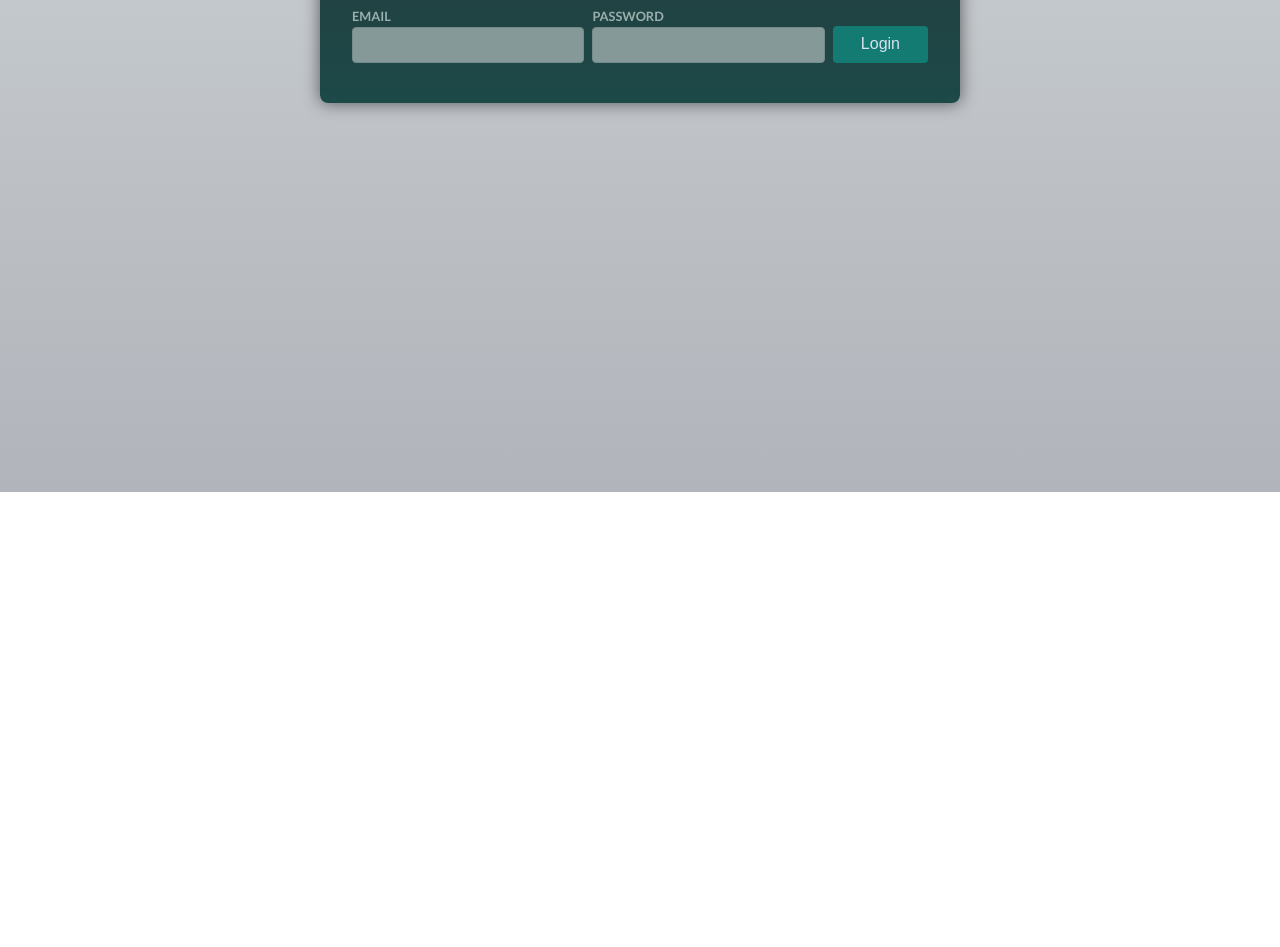
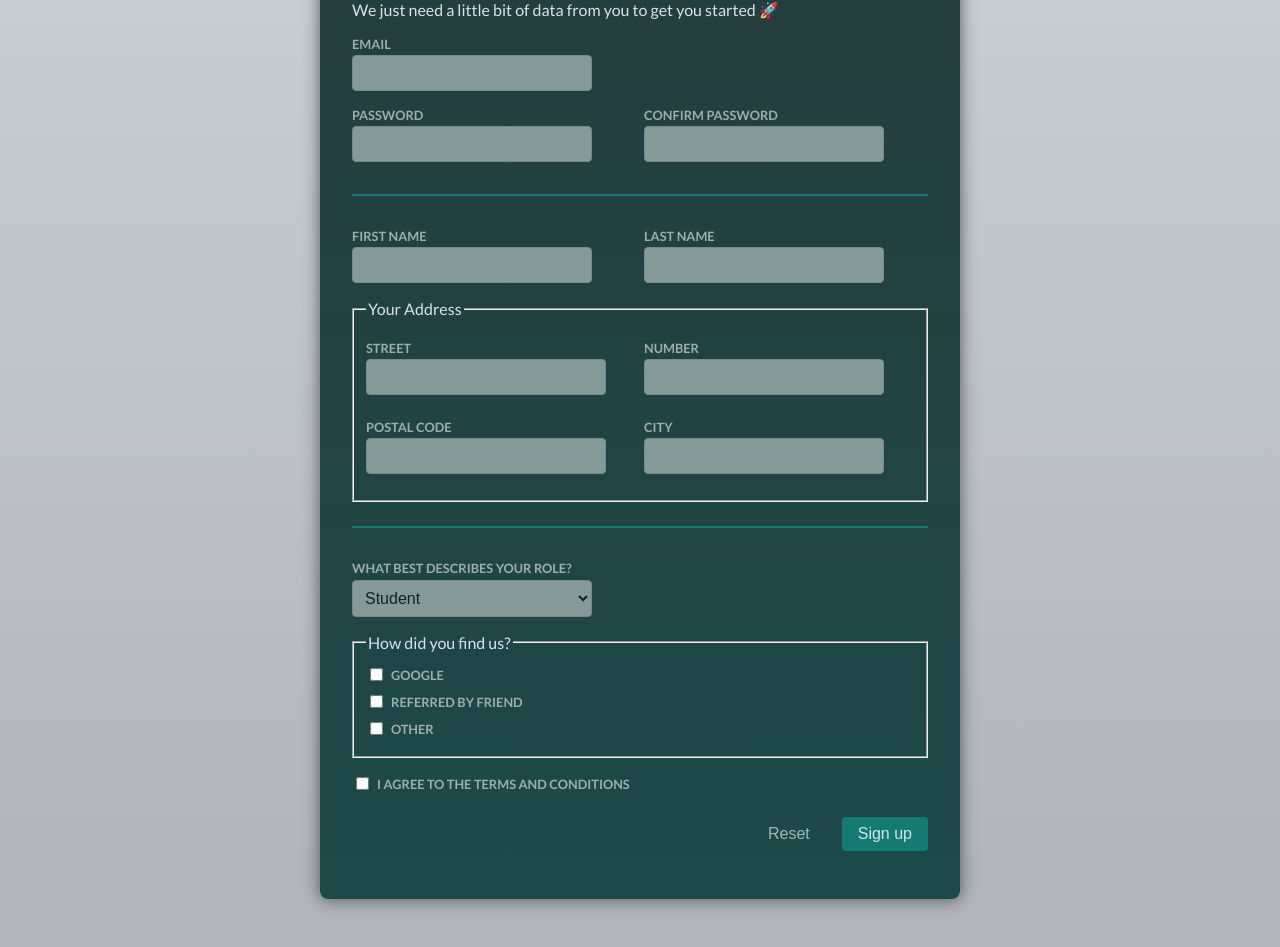
Before and after one commit to KevinMaldonado-KM/AngularDeepDiveTemplateDrivenReactive, an Angular app: page / in a window 1280 px wide. Shown: the part 340-1287 px from the top of the page. Before the commit the page ends 832 px from the top, so only its background shows below. Built offline with nearby package versions, Linux system fonts and the light colour scheme.

Commit message:
Ajout de la gestion du formulaire d'inscription avec validation des champs et affichage des erreurs - SECTION 13 COURS 261 DONE

```diff
--- a/src/app/app.component.html
+++ b/src/app/app.component.html
@@ -3,4 +3,4 @@
   <h1>Angular Forms</h1>
 </header>
 
-<app-login />
+<app-signup />
--- a/src/app/app.component.ts
+++ b/src/app/app.component.ts
@@ -1,11 +1,12 @@
 import { Component } from '@angular/core';
 
 import { LoginComponent } from './auth/login/login.component';
+import { SignupComponent } from "./auth/signup/signup.component";
 
 @Component({
   selector: 'app-root',
   standalone: true,
   templateUrl: './app.component.html',
-  imports: [LoginComponent],
+  imports: [LoginComponent, SignupComponent],
 })
 export class AppComponent {}
--- a/src/app/auth/signup/signup.component.html
+++ b/src/app/auth/signup/signup.component.html
@@ -1,19 +1,20 @@
-<form>
+<form [formGroup]="form" (ngSubmit)="onSubmit()">
   <h2>Welcome on board!</h2>
   <p>We just need a little bit of data from you to get you started 🚀</p>
 
   <div class="control">
     <label for="email">Email</label>
-    <input id="email" type="email" name="email" />
+    <input id="email" type="email" name="email" formControlName="email" />
   </div>
 
-  <div class="control-row">
+  <div class="control-row" formGroupName="passwords">
     <div class="control">
       <label for="password">Password</label>
       <input
         id="password"
         type="password"
         name="password"
+        formControlName="password"
       />
     </div>
 
@@ -23,6 +24,7 @@
         id="confirm-password"
         type="password"
         name="confirm-password"
+        formControlName="confirmPassword"
       />
     </div>
   </div>
@@ -37,6 +39,7 @@
           type="text"
           id="first-name"
           name="first-name"
+          formControlName="firstName"
         />
       </div>
 
@@ -46,34 +49,50 @@
           type="text"
           id="last-name"
           name="last-name"
+          formControlName="lastName"
         />
       </div>
     </div>
 
-    <fieldset>
+    <fieldset formGroupName="address">
       <legend>Your Address</legend>
 
       <div class="control-row">
         <div class="control">
           <label for="street">Street</label>
-          <input type="text" id="street" name="street" />
+          <input
+            type="text"
+            id="street"
+            name="street"
+            formControlName="street"
+          />
         </div>
 
         <div class="control">
           <label for="number">Number</label>
-          <input type="text" id="number" name="number" />
+          <input
+            type="text"
+            id="number"
+            name="number"
+            formControlName="number"
+          />
         </div>
       </div>
 
       <div class="control-row">
         <div class="control">
           <label for="postal-code">Postal Code</label>
-          <input type="text" id="postal-code" name="postal-code" />
+          <input
+            type="text"
+            id="postal-code"
+            name="postal-code"
+            formControlName="postalCode"
+          />
         </div>
 
         <div class="control">
           <label for="city">City</label>
-          <input type="text" id="city" name="city" />
+          <input type="text" id="city" name="city" formControlName="city" />
         </div>
       </div>
     </fieldset>
@@ -84,7 +103,7 @@
   <div class="control-row">
     <div class="control">
       <label for="role">What best describes your role?</label>
-      <select id="role" name="role">
+      <select id="role" name="role" formControlName="role">
         <option value="student">Student</option>
         <option value="teacher">Teacher</option>
         <option value="employee">Employee</option>
@@ -94,54 +113,43 @@
     </div>
   </div>
 
-  <fieldset>
+  <fieldset formArrayName="source">
     <legend>How did you find us?</legend>
     <div class="control">
-      <input
-        type="checkbox"
-        id="google"
-        name="acquisition"
-        value="google"
-      />
+      <input type="checkbox" id="google" name="acquisition" value="google" formControlName="0" />
       <label for="google">Google</label>
     </div>
 
     <div class="control">
-      <input
-        type="checkbox"
-        id="friend"
-        name="acquisition"
-        value="friend"
-      />
+      <input type="checkbox" id="friend" name="acquisition" value="friend" formControlName="1" />
       <label for="friend">Referred by friend</label>
     </div>
 
     <div class="control">
-      <input
-        type="checkbox"
-        id="other"
-        name="acquisition"
-        value="other"
-      />
+      <input type="checkbox" id="other" name="acquisition" value="other" formControlName="2" />
       <label for="other">Other</label>
     </div>
   </fieldset>
 
   <div class="control-row">
     <div class="control">
+      <input type="checkbox" id="terms-and-conditions" name="terms" formControlName="agree" />
       <label for="terms-and-conditions">
-        <input
-          type="checkbox"
-          id="terms-and-conditions"
-          name="terms"
-        />
         I agree to the terms and conditions
       </label>
     </div>
   </div>
 
   <p class="form-actions">
-    <button type="reset" class="button button-flat">Reset</button>
+    <button type="button" class="button button-flat" (click)="onReset()">
+      Reset
+    </button>
     <button type="submit" class="button">Sign up</button>
   </p>
+
+  @if (form.touched && form.invalid) {
+    <p class="control-error">
+      Invalid form - please check your input data.
+    </p>
+  }
 </form>
--- a/src/app/auth/signup/signup.component.ts
+++ b/src/app/auth/signup/signup.component.ts
@@ -1,9 +1,80 @@
 import { Component } from '@angular/core';
+import {
+  AbstractControl,
+  FormArray,
+  FormControl,
+  FormGroup,
+  ReactiveFormsModule,
+  Validators,
+} from '@angular/forms';
+
+function equalValues(controlName1: string, controlName2: string) {
+  return (control: AbstractControl) => {
+    const val1 = control.get(controlName1)?.value;
+    const val2 = control.get(controlName2)?.value;
+
+    if (val1 === val2) {
+      return null;
+    }
+
+    return { valuesNotEqual: true };
+  };
+}
 
 @Component({
   selector: 'app-signup',
   standalone: true,
+  imports: [ReactiveFormsModule],
   templateUrl: './signup.component.html',
   styleUrl: './signup.component.css',
 })
-export class SignupComponent {}
+export class SignupComponent {
+  form = new FormGroup({
+    email: new FormControl('', {
+      validators: [Validators.email, Validators.required],
+    }),
+    passwords: new FormGroup(
+      {
+        password: new FormControl('', {
+          validators: [Validators.required, Validators.minLength(6)],
+        }),
+        confirmPassword: new FormControl('', {
+          validators: [Validators.required, Validators.minLength(6)],
+        }),
+      },
+      {
+        validators: [equalValues('password', 'confirmPassword')],
+      }
+    ),
+    firstName: new FormControl('', { validators: [Validators.required] }),
+    lastName: new FormControl('', { validators: [Validators.required] }),
+    address: new FormGroup({
+      street: new FormControl('', { validators: [Validators.required] }),
+      number: new FormControl('', { validators: [Validators.required] }),
+      postalCode: new FormControl('', { validators: [Validators.required] }),
+      city: new FormControl('', { validators: [Validators.required] }),
+    }),
+    role: new FormControl<
+      'student' | 'teacher' | 'employee' | 'founder' | 'other'
+    >('student', { validators: [Validators.required] }),
+    source: new FormArray([
+      new FormControl(false),
+      new FormControl(false),
+      new FormControl(false),
+    ]),
+    agree: new FormControl(false, { validators: [Validators.required] }),
+  });
+
+  onSubmit() {
+    if (this.form.invalid) {
+      console.log('INVALID FORM');
+      return;
+    }
+
+    console.log(this.form);
+  }
+
+  onReset() {
+    this.form.reset();
+  }
+}
--- a/src/styles.css
+++ b/src/styles.css
@@ -173,10 +173,12 @@
   color: #869999;
 }
 
+[formgroupname].ng-invalid.ng-touched.ng-dirty label,
 .control:has(.ng-invalid.ng-touched.ng-dirty) label {
   color: #f98b75;
 }
 
+[formgroupname].ng-invalid.ng-touched.ng-dirty input,
 input.ng-invalid.ng-touched.ng-dirty {
   background-color: #fbdcd6;
   border-color: #f84e2c;
```
